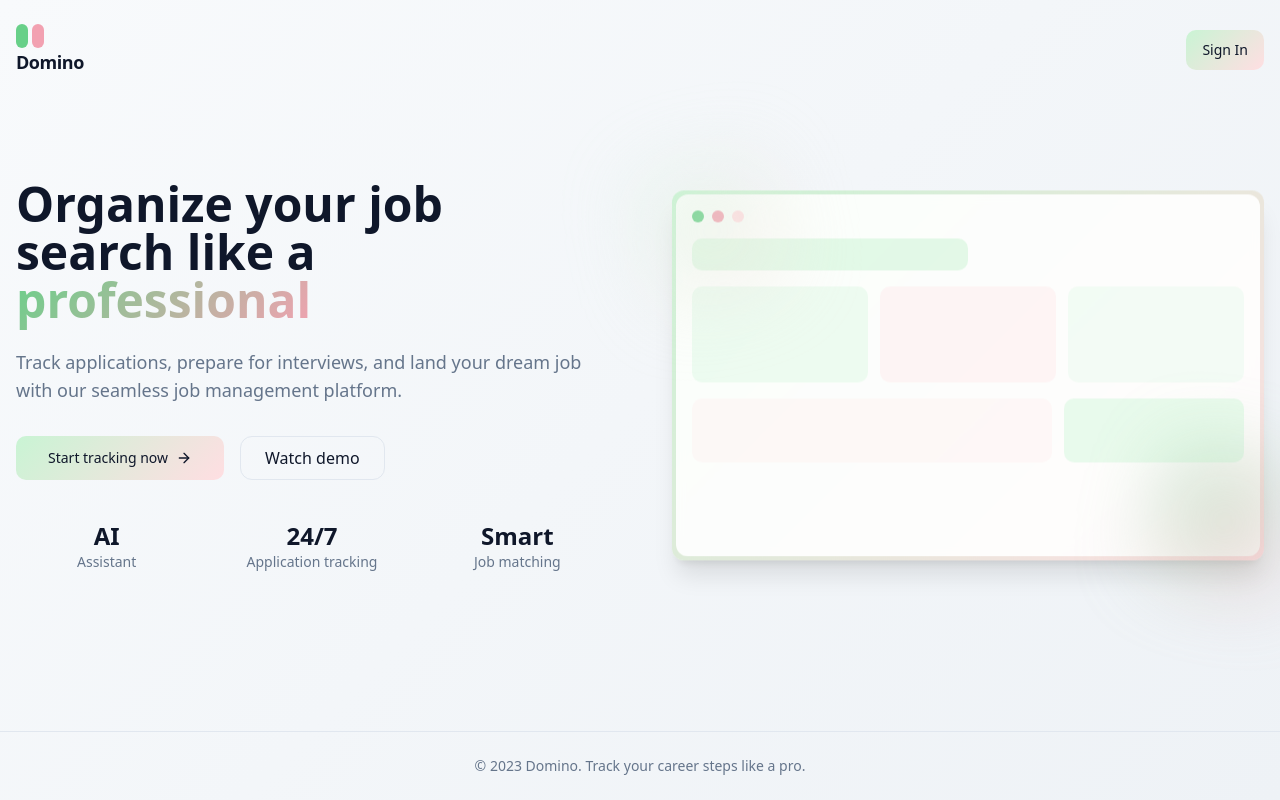
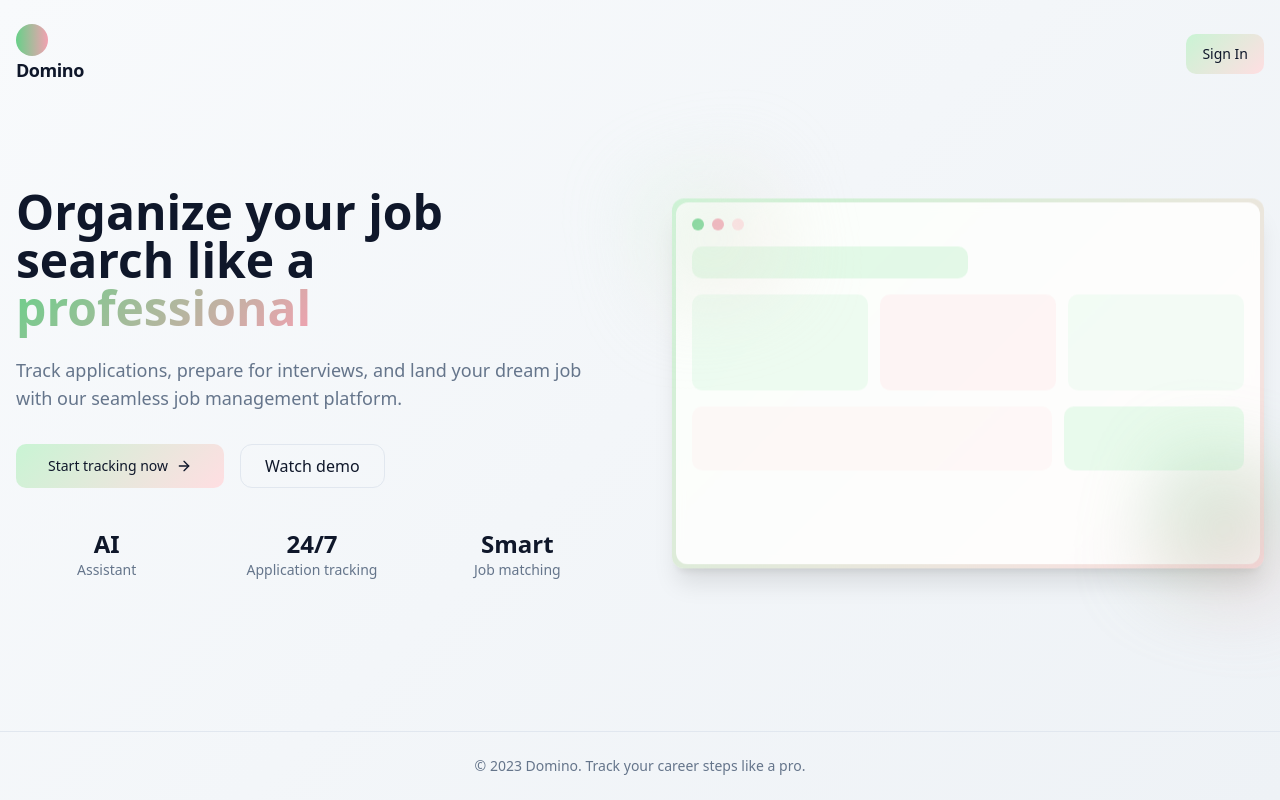
Before and after one commit to hanaorstudio/domino, a React (Vite) app: page / in a window 1280 px wide. Built offline with nearby package versions, Linux system fonts and the light colour scheme.

Commit message:
Update logo on index page
Update the logo on the index page to match the style used on the dashboard page.

```diff
--- a/src/pages/Index.tsx
+++ b/src/pages/Index.tsx
@@ -1,4 +1,3 @@
-
 import React from 'react';
 import { useNavigate } from 'react-router-dom';
 import GradientButton from '../components/ui/GradientButton';
@@ -23,10 +22,7 @@ const Index: React.FC = () => {
         <div className="flex items-center justify-between">
           <div className="flex items-center gap-2">
             <div className="flex flex-col">
-              <div className="flex items-center space-x-1">
-                <div className="w-3 h-6 bg-domino-green rounded-sm"></div>
-                <div className="w-3 h-6 bg-domino-rose rounded-sm"></div>
-              </div>
+              <div className="h-8 w-8 rounded-full bg-gradient-to-r from-domino-green to-domino-rose"></div>
               <span className="text-lg font-semibold tracking-tight">Domino</span>
             </div>
           </div>
```
